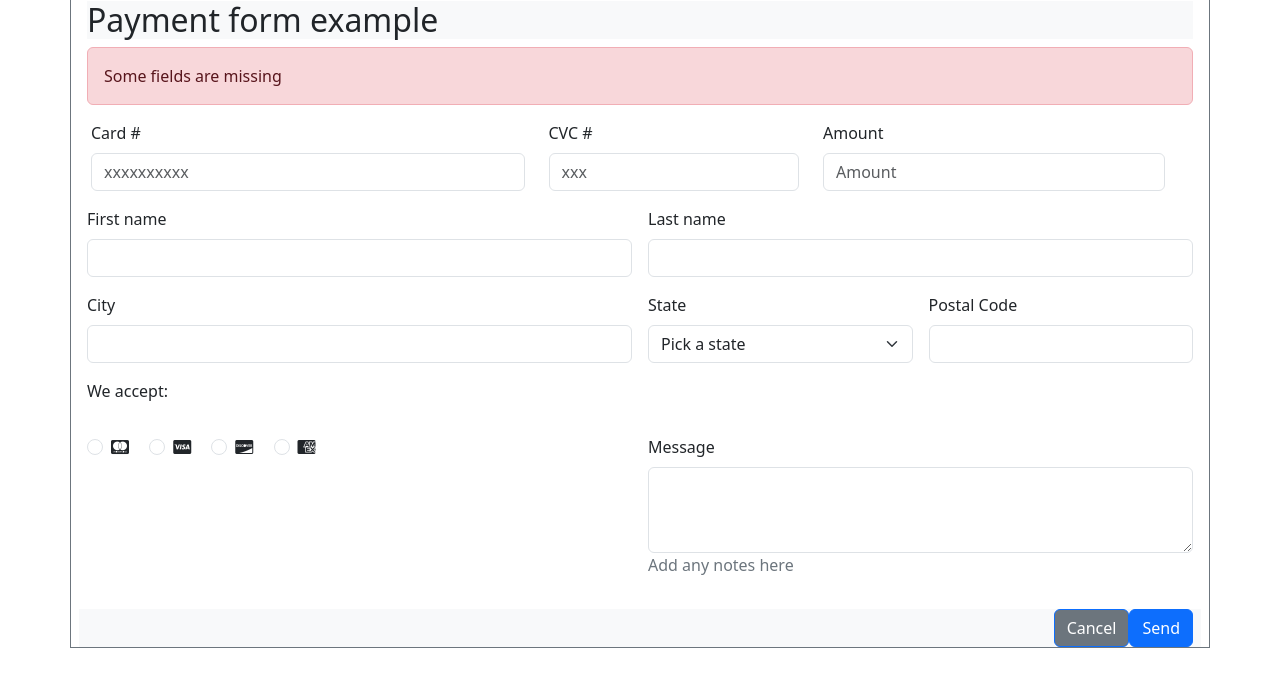
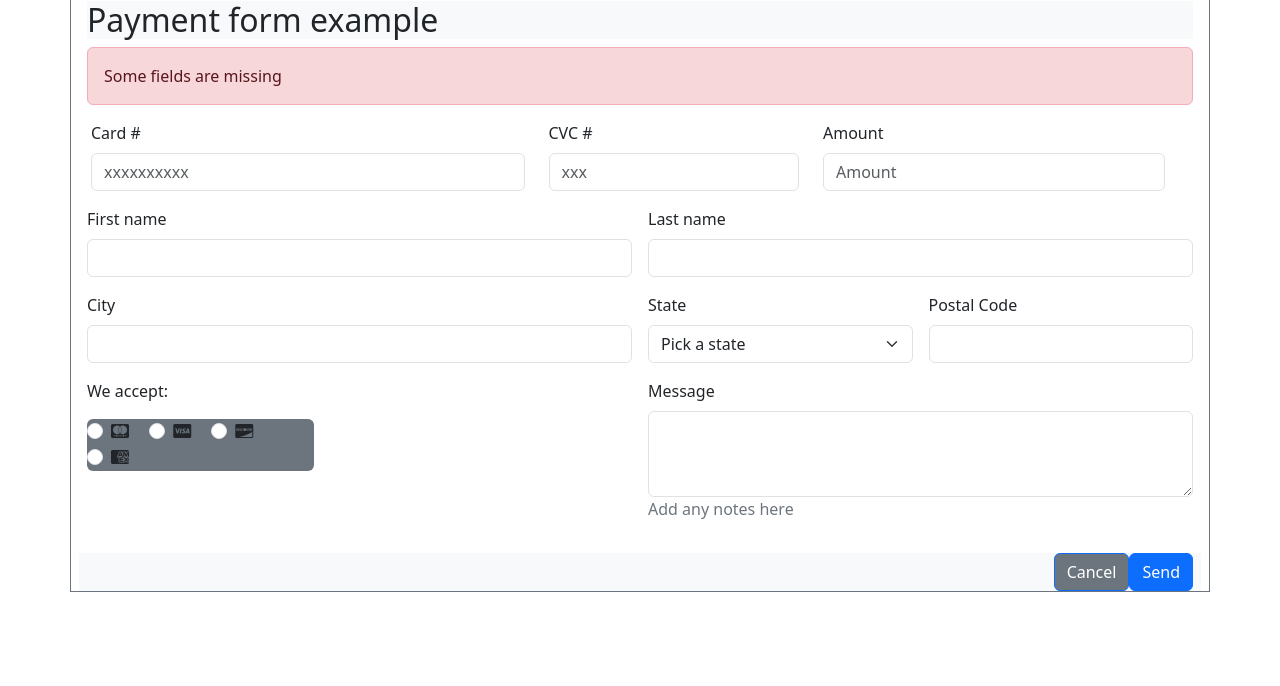
Before and after one commit to leoisnothere/LEONARDO-CUSATIS--HTML5-BOOTSTRAP-FORM, a plain HTML site: page index.html in a window 1280 px wide. Drawn offline with nearby package versions, Linux system fonts and the light colour scheme.

Commit message:
Update index.html

```diff
--- a/index.html
+++ b/index.html
@@ -76,8 +76,9 @@
           </div>
         </div>
 
+        <div class="col-6">
           <p>We accept:</p>
-        <div class="col-6">
+          <fieldset class="col-5 bg-secondary rounded">
             <div class="form-check form-check-inline">
               <input class="form-check-input" type="radio" name="inlineRadioOptions" id="inlineRadio1" value="option1">
               <label class="form-check-label" for="inlineRadio1"><i class="fa-brands fa-cc-mastercard"></i></label>
@@ -94,6 +95,7 @@
               <input class="form-check-input" type="radio" name="inlineRadioOptions" id="inlineRadio3" value="option3">
               <label class="form-check-label" for="inlineRadio3"><i class="fa-brands fa-cc-amex"></i></label>
             </div>
+          </fieldset>
         </div>
 
         <div class="col-6">
```
Lines whose indentation alone changed are shown as unchanged.
